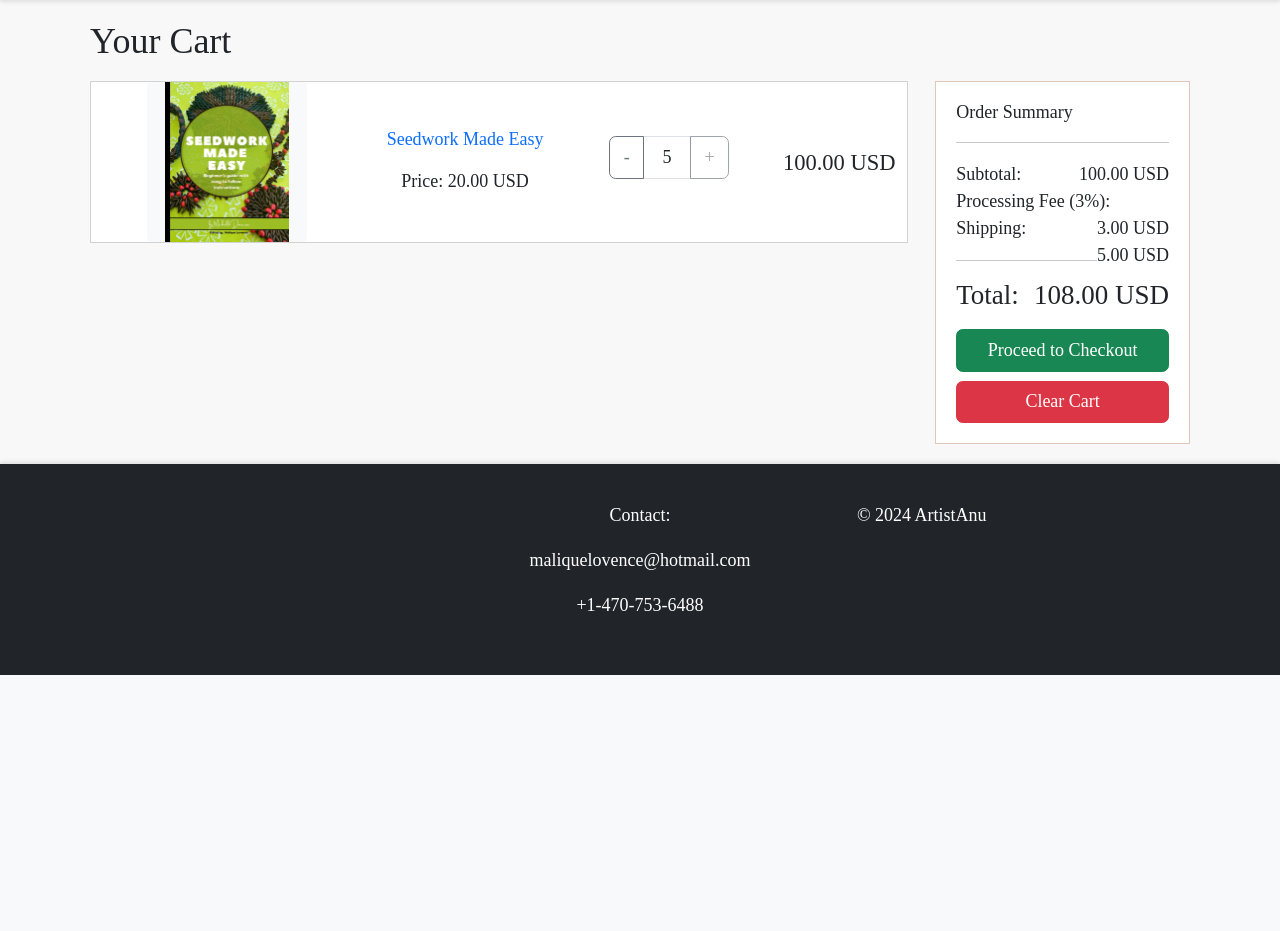
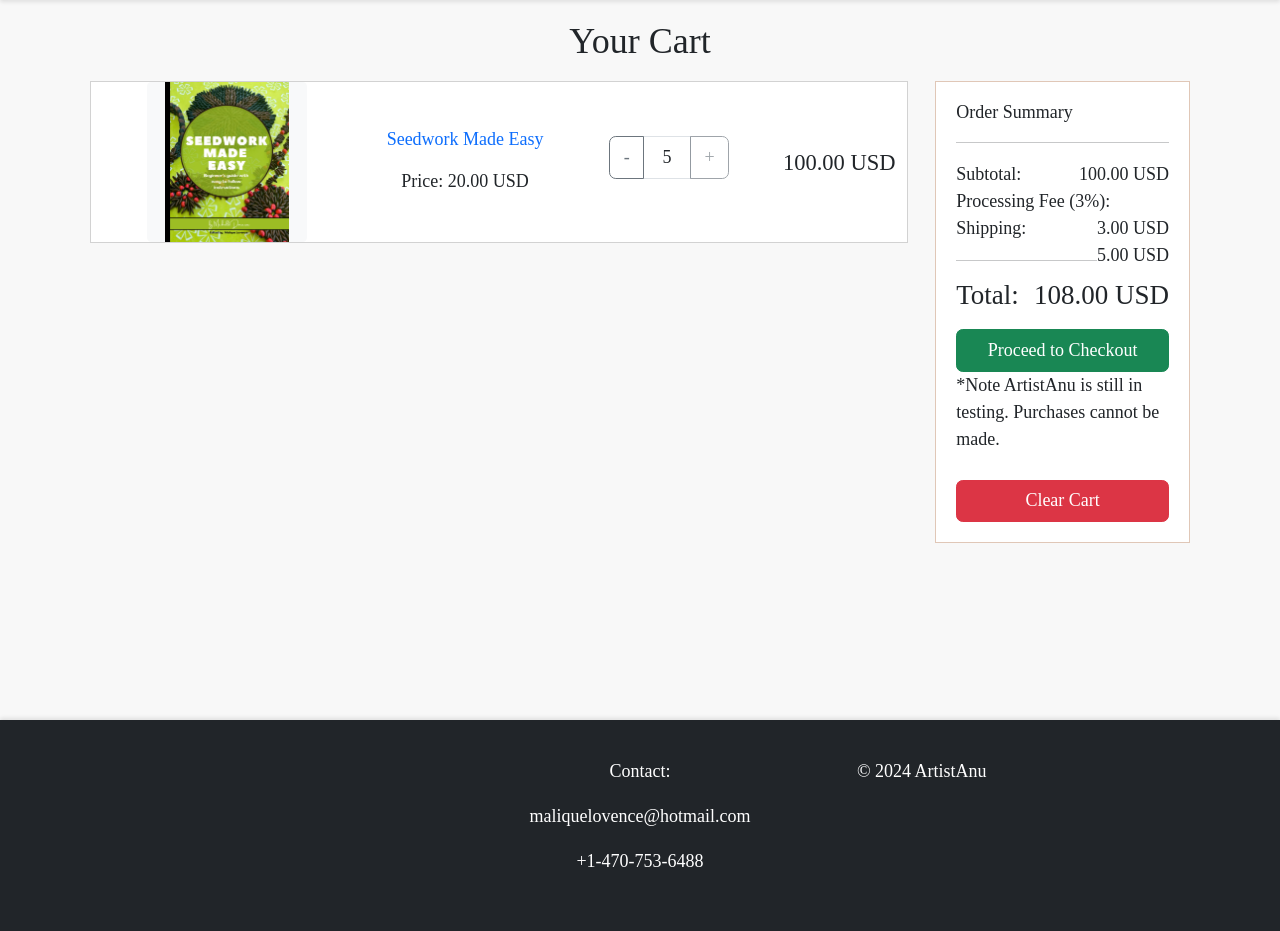
Before and after one commit to malz414/ArtistAnu, a Django app: page /cart/ in a window 1280 px wide. Shown: the part 130-1061 px from the top of the page. Before the commit the page ends 805 px from the top, so only its background shows below. Run offline with Django 5.2, Linux system fonts and the light colour scheme; a user stored in the database is signed in; data comes from the database, SQL or seed files in the repository; both versions use the stored data as it was after the commit.

Commit message:
cart changes

```diff
--- a/craft_catalogue/catalogue/templates/cart/cart_detail.html
+++ b/craft_catalogue/catalogue/templates/cart/cart_detail.html
@@ -1,8 +1,8 @@
 {% extends 'base.html' %}
 
 {% block content %}
-<div class="container ">
-    <h2>Your Cart</h2>
+<div class="container " style="min-height: 90vh;">
+    <h2 class="text-center">Your Cart</h2>
 
     {% if cart.cart_items.all %}
         <!-- <div id="cart-timer-container" class="d-flex align-items-center">
@@ -87,7 +87,9 @@
                         <p>Shipping: <span class="float-end">5.00 USD</span></p>
                         <hr>
                         <h4>Total: <span class="float-end">{{ final_total|floatformat:2 }} USD</span></h4>
-                        <a href="{% url 'checkout' %}" class="btn btn-success w-100 mt-2">Proceed to Checkout</a>
+                        <a href="#" class="btn btn-success w-100 mt-2">Proceed to Checkout</a>
+                        <!-- <a href="{% url 'checkout' %}" class="btn btn-success w-100 mt-2">Proceed to Checkout</a> -->
+                        <p>*Note ArtistAnu is still in testing. Purchases cannot be made.</p>
                         <a href="{% url 'clear_cart' %}" class="btn btn-danger w-100 mt-2">Clear Cart</a>
                     </div>
                 </div>
@@ -95,7 +97,7 @@
         </div>
 
     {% else %}
-        <p>Your cart is empty.</p>
+        <p class="text-center">Your cart is empty.</p>
     {% endif %}
 </div>
 <style>
```
Also changed, not shown: craft_catalogue/db.sqlite3.
